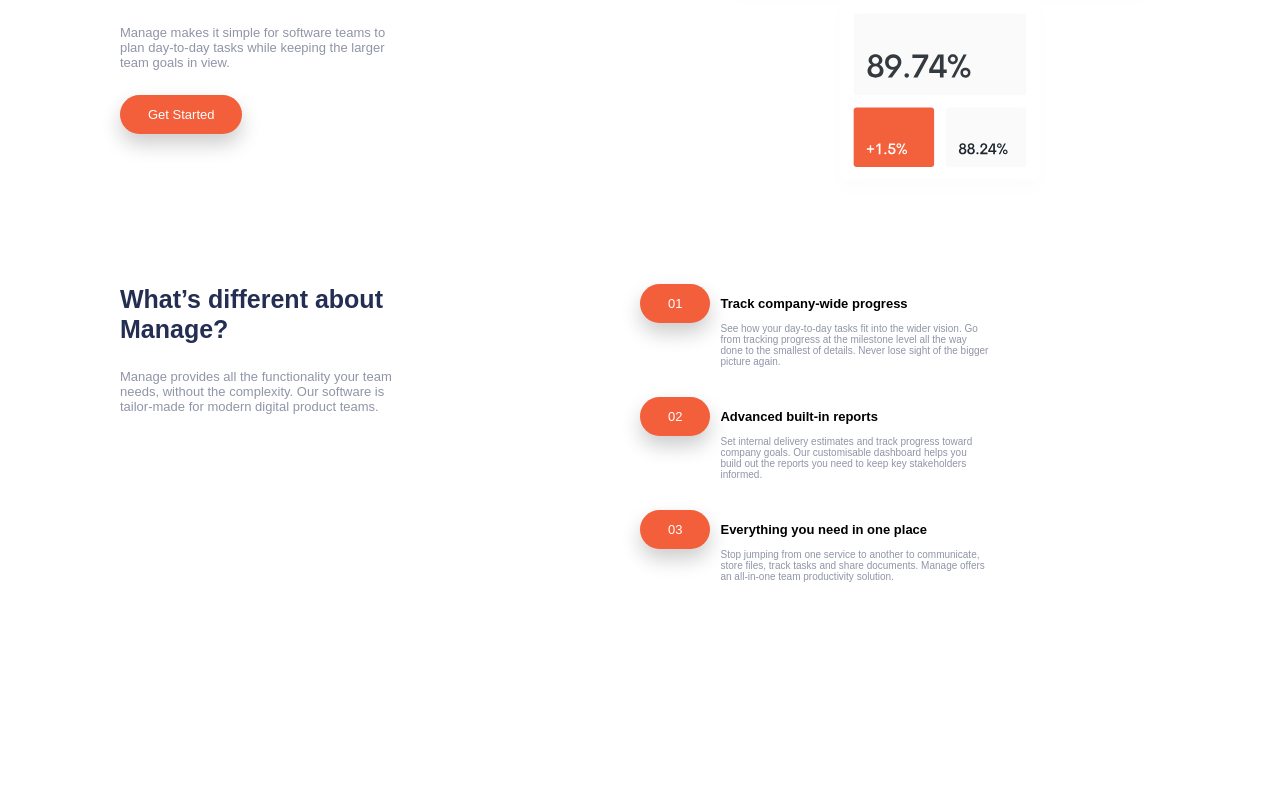
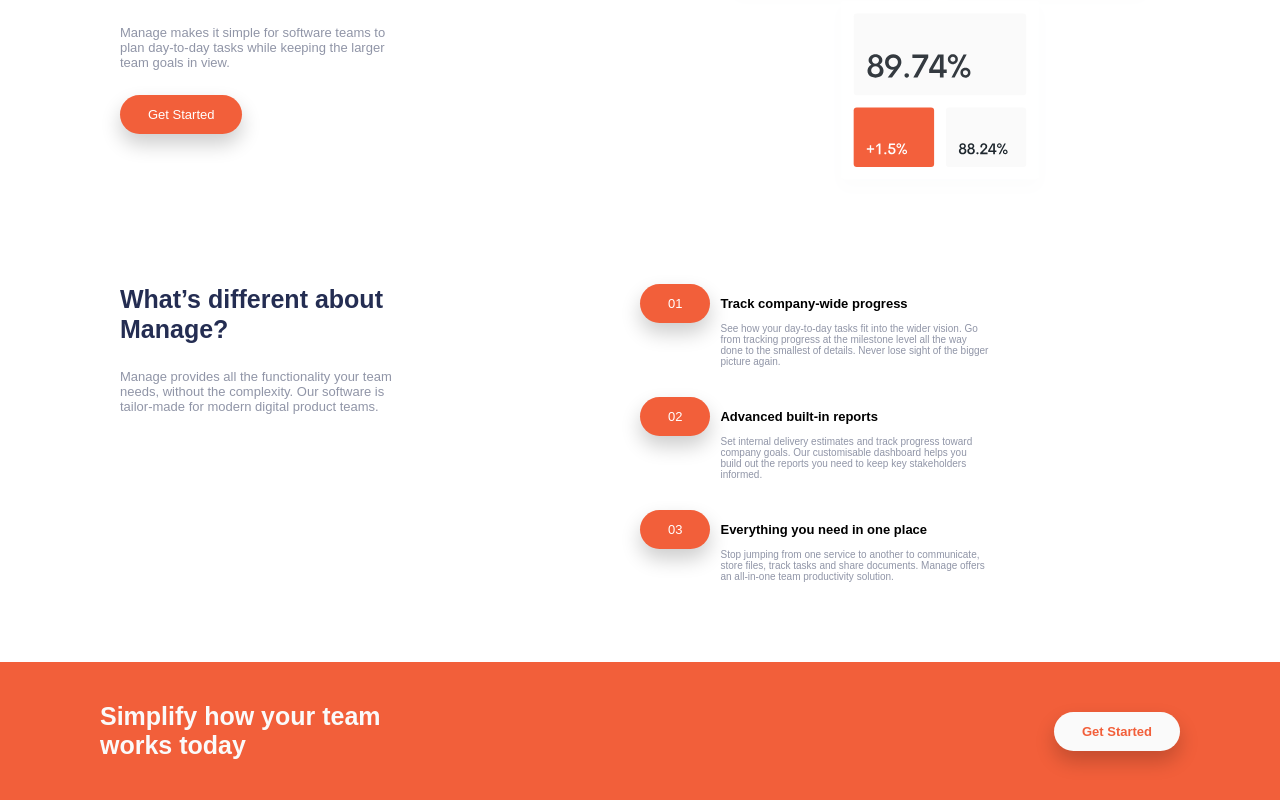
Before and after one commit to SwastikSonkusare/Manage-Landing-Page, a React (Create React App) app: page / in a window 1280 px wide. Shown: the part 365-1165 px from the top of the page. Before the commit the page ends 1027 px from the top, so only its background shows below. Built offline with nearby package versions, Linux system fonts and the light colour scheme; a web font is replaced by a local one.

Commit message:
added: simplify-section

```diff
--- a/src/App.js
+++ b/src/App.js
@@ -3,13 +3,16 @@ import React from 'react'
 import Navbar from './components/Navbar/Navbar';
 import Header from './components/Header/Header';
 import MainSection from './components/MainSection/MainSection';
+import Simplify from './components/Simplify/Simplify';
 
 const App = () => {
+
     return (
         <>
             <Navbar />
             <Header />
             <MainSection />
+            <Simplify />
         </>
     )
 }
--- a/src/components/Button/Button.js
+++ b/src/components/Button/Button.js
@@ -2,9 +2,11 @@ import React from 'react'
 
 import './Button.scss';
 
-const Button = ({ buttonText }) => {
+import '../Simplify/Simplify.scss';
+
+const Button = ({ buttonText, simplifyButton }) => {
     return (
-        <button className="button">
+        <button className={`${simplifyButton ? "simplify__button button" : "button"}`}>
             {buttonText}
         </button>
     )
--- /dev/null
+++ b/src/components/Simplify/Simplify.js
@@ -0,0 +1,22 @@
+import React from 'react'
+
+import Button from '../Button/Button';
+
+import './Simplify.scss';
+
+const Simplify = () => {
+    let simplifyButton = true;
+
+    const buttonText = "Get Started";
+
+
+    return (
+        <div className="simplify">
+            <h3 className="simplify__header">Simplify how your team works today</h3>
+
+            <Button buttonText={buttonText} simplifyButton={simplifyButton} />
+        </div>
+    )
+}
+
+export default Simplify
--- /dev/null
+++ b/src/components/Simplify/Simplify.scss
@@ -0,0 +1,23 @@
+.simplify {
+    display: flex;
+    justify-content: space-between;
+    align-items: center;
+    padding: 4rem 10rem;
+    background-color:  hsl(12, 88%, 59%);
+
+    &__header {
+        font-size: 2.5rem;
+        color: hsl(0, 0%, 98%);
+        max-width: 30rem;
+    }
+
+    &__button {
+        color: hsl(12, 88%, 59%);
+        background-color: hsl(0, 0%, 98%);
+        font-weight: 700;
+
+        // &:hover {
+        //     color: hsl(13, 100%, 96%);
+        // }
+    }
+}
```
